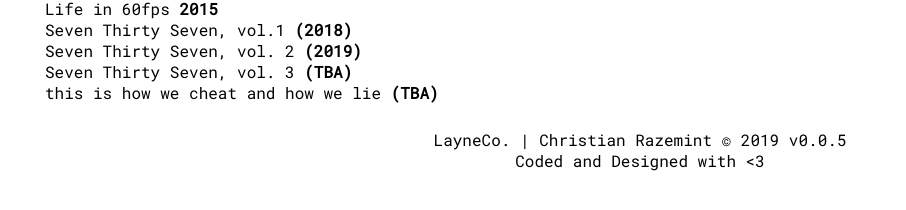
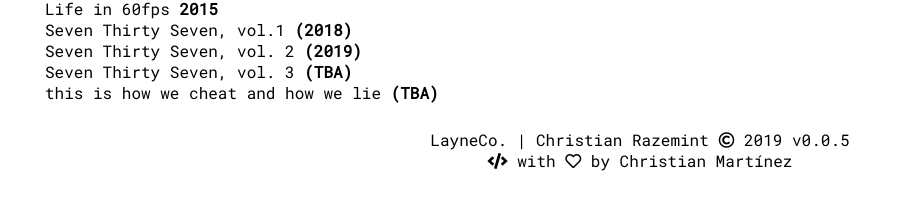
Before and after one commit to razemint/razemint, a Jekyll site: the page built from music.html, in a window 1280 px wide. Shown: the part 388-598 px from the top of the page, without its empty margins (0-906 px from the left). Built offline with Jekyll 4.4.1, drawn with Linux system fonts in a browser that asks for light colours.

Commit message:
added fontAwesome

```diff
--- a/_layouts/default.html
+++ b/_layouts/default.html
@@ -15,6 +15,8 @@
      <link href="https://fonts.googleapis.com/css?family=Montserrat|Noto+Sans|Roboto+Mono" rel="stylesheet">
      <!-- CSS -->
      <link rel="stylesheet" type="text/css" media="screen" href="./css/main.css">
+     <!-- Font Awesome -->
+     <link rel="stylesheet" href="https://use.fontawesome.com/releases/v5.7.1/css/all.css" integrity="sha384-fnmOCqbTlWIlj8LyTjo7mOUStjsKC4pOpQbqyi7RrhN7udi9RwhKkMHpvLbHG9Sr" crossorigin="anonymous">
 </head>
 
 <body>
@@ -23,9 +25,9 @@
      </header>
      {{ content }}
 
-     <footer>LayneCo. | Christian Razemint &copy; 2019 v0.0.5
+     <footer>LayneCo. | Christian Razemint <i class="far fa-copyright"></i> 2019 v0.0.5
           <br>
-          Coded and Designed with <3
+          <i class="fas fa-code"></i> with <i class="far fa-heart"></i> by Christian Martínez
      </footer>
 </body>
 
```
